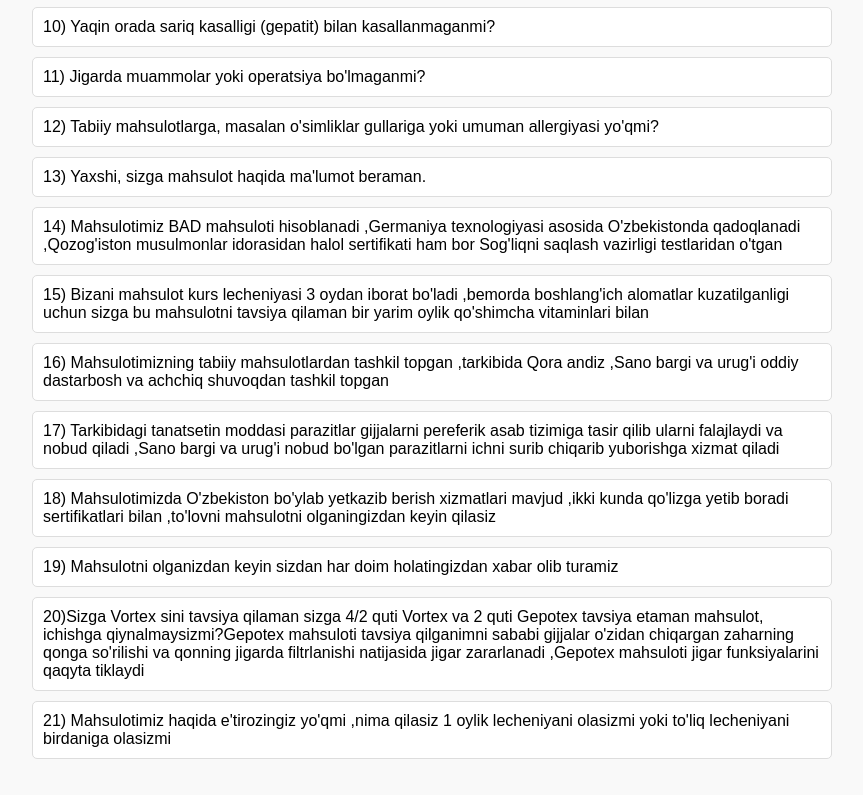
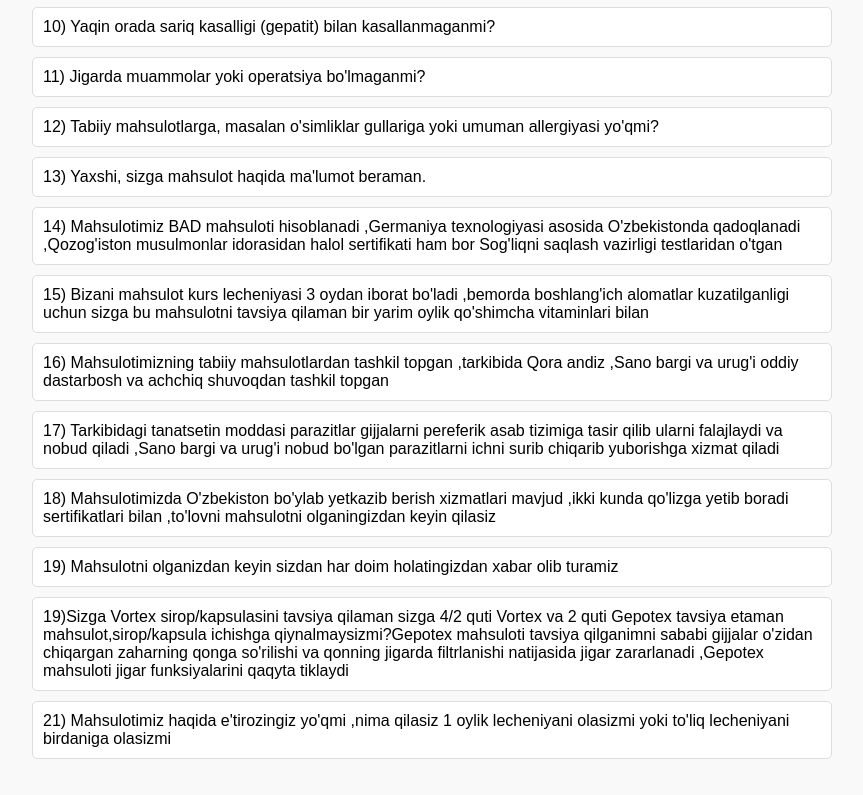
Before and after one commit to abdullohabdurahmonov/Klinika-operator, a plain HTML site: page index.html in a window 1280 px wide. Shown: the part 653-1448 px from the top of the page, without its empty margins (208-1071 px from the left). Drawn offline with Linux system fonts and the light colour scheme.

Commit message:
Update index.html

```diff
--- a/index.html
+++ b/index.html
@@ -108,7 +108,7 @@
             <li>17) Tarkibidagi tanatsetin moddasi parazitlar gijjalarni pereferik asab tizimiga tasir qilib ularni falajlaydi va nobud qiladi ,Sano bargi va urug'i nobud bo'lgan parazitlarni ichni surib chiqarib yuborishga xizmat qiladi</li>
             <li>18) Mahsulotimizda O'zbekiston bo'ylab yetkazib berish xizmatlari mavjud ,ikki kunda qo'lizga yetib boradi sertifikatlari bilan ,to'lovni mahsulotni olganingizdan keyin qilasiz</li>
             <li>19) Mahsulotni olganizdan keyin sizdan har doim holatingizdan xabar olib turamiz</li>
-                        <li>20)Sizga Vortex <span id="recommendation"></span>sini tavsiya qilaman sizga 4/2 quti Vortex va 2 quti Gepotex tavsiya etaman mahsulot,<span id="recommendation"></span> ichishga qiynalmaysizmi?Gepotex mahsuloti tavsiya qilganimni sababi gijjalar o'zidan chiqargan zaharning qonga so'rilishi va qonning jigarda filtrlanishi natijasida jigar zararlanadi ,Gepotex mahsuloti jigar funksiyalarini qaqyta tiklaydi  </li>
+            <li>19)Sizga Vortex sirop/kapsulasini tavsiya qilaman sizga 4/2 quti Vortex va 2 quti Gepotex tavsiya etaman mahsulot,sirop/kapsula ichishga qiynalmaysizmi?Gepotex mahsuloti tavsiya qilganimni sababi gijjalar o'zidan chiqargan zaharning qonga so'rilishi va qonning jigarda filtrlanishi natijasida jigar zararlanadi ,Gepotex mahsuloti jigar funksiyalarini qaqyta tiklaydi  </li>
 
 
             <li>21) Mahsulotimiz haqida e'tirozingiz yo'qmi ,nima qilasiz 1 oylik lecheniyani olasizmi yoki to'liq lecheniyani birdaniga olasizmi</li>
```
